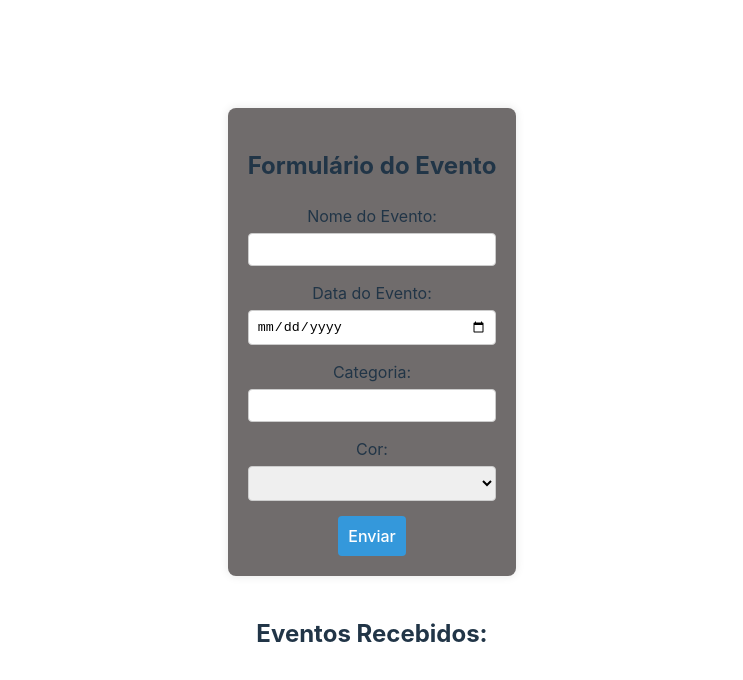
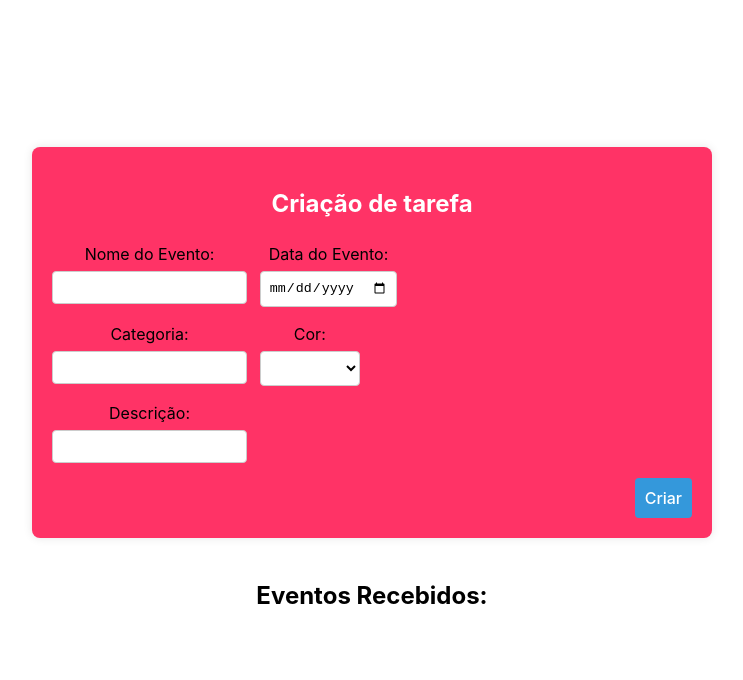
Before and after one commit to USTJProjeto/TentativaSolo, a Vue app: page / in a window 1280 px wide. Shown: the top 680 px of the page, without its empty margins (268-1011 px from the left). Built offline with nearby package versions, Linux system fonts and the light colour scheme.

Commit message:
refactor da criação de tarefas

```diff
--- a/index.html
+++ b/index.html
@@ -1,10 +1,10 @@
-<!doctype html>
+<!DOCTYPE html>
 <html lang="en">
   <head>
     <meta charset="UTF-8" />
     <link rel="icon" type="image/svg+xml" href="/vite.svg" />
     <meta name="viewport" content="width=device-width, initial-scale=1.0" />
-    <title>Vite + Vue</title>
+    <title>Week Io</title>
   </head>
   <body>
     <div id="app"></div>
--- a/src/App.vue
+++ b/src/App.vue
@@ -1,18 +1,20 @@
 <template>
-  <div>
+  <div id="main">
     <FormularioEvento @enviarDados="receberDados" />
     <ComponenteOutro :eventos="listaEventos" />
   </div>
 </template>
 
 <script>
-import FormularioEvento from './components/FormularioEventos.vue';
-import ComponenteOutro from './components/ComponenteOutro.vue';
+import FormularioEvento from "./components/FormularioEventos.vue";
+import ComponenteOutro from "./components/ComponenteOutro.vue";
+import Header from "./components/Header.vue";
 
 export default {
   components: {
     FormularioEvento,
     ComponenteOutro,
+    Header,
   },
   data() {
     return {
--- a/src/components/ComponenteOutro.vue
+++ b/src/components/ComponenteOutro.vue
@@ -2,10 +2,16 @@
   <div class="container">
     <div class="eventos">
       <h2>Eventos Recebidos:</h2>
-      <div v-for="(evento, index) in eventos" :key="index" class="evento" :style="{ background: evento.cor }">
+      <div
+        v-for="(evento, index) in eventos"
+        :key="index"
+        class="evento"
+        :style="{ background: evento.cor }"
+      >
         <strong>Data do Evento:</strong> {{ evento.data }}
         <br />
         <strong>Categoria:</strong> {{ evento.categoria }}
+        <strong>Descrição:</strong> {{ evento.descricao }}
         <hr />
       </div>
     </div>
@@ -24,6 +30,9 @@ export default {
 </script>
 
 <style scoped>
+*{
+    color: black;
+}
 .container {
   display: flex;
 }
@@ -38,5 +47,4 @@ export default {
   padding: 10px;
   border-radius: 4px;
 }
-
 </style>
--- a/src/components/FormularioEventos.vue
+++ b/src/components/FormularioEventos.vue
@@ -1,19 +1,27 @@
 <template>
   <div class="container">
     <div class="formulario">
-      <h2>Formulário do Evento</h2>
+      <h2>Criação de tarefa</h2>
       <form @submit.prevent="enviarFormulario">
+        <div class="first-component">
           <div class="campo-formulario">
             <label for="nome">Nome do Evento:</label>
-          <input type="text" id="nome" v-model="evento.nome" required>
+            <input type="text" id="nome" v-model="evento.nome" required />
           </div>
           <div class="campo-formulario">
             <label for="data">Data do Evento:</label>
-          <input type="date" id="data" v-model="evento.data" required>
+            <input type="date" id="data" v-model="evento.data" required />
           </div>
+        </div>
+        <div class="second-component">
           <div class="campo-formulario">
             <label for="categoria">Categoria:</label>
-          <input type="text" id="categoria" v-model="evento.categoria" required>
+            <input
+              type="text"
+              id="categoria"
+              v-model="evento.categoria"
+              required
+            />
           </div>
           <div class="campo-formulario">
             <label for="cor">Cor:</label>
@@ -24,7 +32,21 @@
               <option value="amarelo">Amarelo</option>
             </select>
           </div>
-        <button type="submit" class="botao-enviar">Enviar</button>
+        </div>
+        <div class="third-component">
+          <div class="campo-formulario">
+            <label for="categoria">Descrição:</label>
+            <input
+              type="text"
+              id="descricao"
+              v-model="evento.descricao"
+              required
+            />
+          </div>
+        </div>
+        <div class="button-component">
+          <button type="submit" class="botao-enviar">Criar</button>
+        </div>
       </form>
     </div>
   </div>
@@ -35,31 +57,37 @@ export default {
   data() {
     return {
       evento: {
-        nome: '',
-        data: '',
-        categoria: '',
-        cor: '',
+        nome: "",
+        data: "",
+        categoria: "",
+        cor: "",
       },
     };
   },
   methods: {
     enviarFormulario() {
-      this.$emit('enviarDados', this.evento);
+      this.$emit("enviarDados", this.evento);
     },
   },
 };
 </script>
 
 <style scoped>
+h2 {
+  color: white;
+}
+* {
+  color: black;
+}
 .container {
   display: flex;
 }
 
 .formulario {
-  max-width: 400px;
+  width: 40em;
   margin: auto;
   padding: 20px;
-  background-color: #706c6c;
+  background-color: #ff3366;
   border-radius: 8px;
   box-shadow: 0 0 10px rgba(0, 0, 0, 0.1);
 }
@@ -75,13 +103,15 @@ label {
 
 input,
 select {
-  width: 100%;
+  min-width: 100px;
   padding: 8px;
   box-sizing: border-box;
   border: 1px solid #ccc;
   border-radius: 4px;
+  background-color: white;
 }
-
+#cor {
+}
 button {
   background-color: #3498db;
   color: #fff;
@@ -96,4 +126,19 @@ button:hover {
   background-color: #007bb5;
 }
 
+.first-component,
+.second-component {
+  display: flex;
+  flex-direction: row;
+  gap: 0.8em;
+}
+.third-component {
+  display: flex;
+  flex-direction: flex-start;
+  width: 200px;
+}
+.button-component {
+  display: flex;
+  justify-content: flex-end;
+}
 </style>
--- /dev/null
+++ b/src/components/Header.vue
@@ -0,0 +1,32 @@
+<template>
+  <header class="custom-header">
+    <nav>
+      <a class="nav-link">Criar Tarefa</a>
+    </nav>
+  </header>
+</template>
+
+<script>
+export default {
+  name: "Header",
+};
+</script>
+
+<style scoped>
+.custom-header {
+  background-color: #ff66b2; /* Cor rosa */
+  height: 100px;
+  padding: 10px;
+}
+
+.nav-link {
+  color: #fff; /* Texto branco */
+  margin-right: 15px;
+  text-decoration: none;
+  font-weight: bold;
+}
+
+.nav-link:hover {
+  text-decoration: underline;
+}
+</style>
--- a/src/style.css
+++ b/src/style.css
@@ -38,6 +38,7 @@ body {
   place-items: center;
   min-width: 320px;
   min-height: 100vh;
+  background-color: white;
 }
 
 h1 {
@@ -74,6 +75,9 @@ button:focus-visible {
   padding: 2rem;
   text-align: center;
 }
+.formulario {
+  background-color: #ff3366;
+}
 
 @media (prefers-color-scheme: light) {
   :root {
```
Lines whose indentation alone changed are shown as unchanged.
